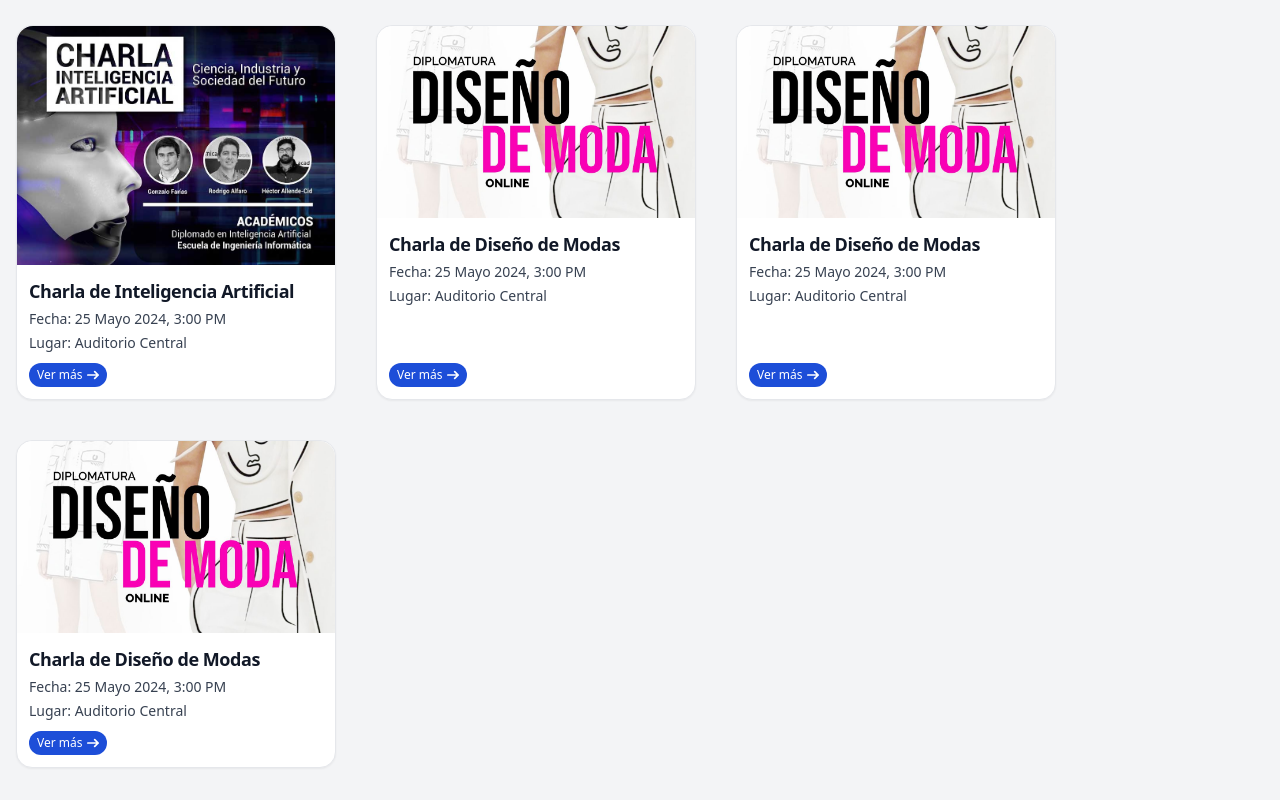
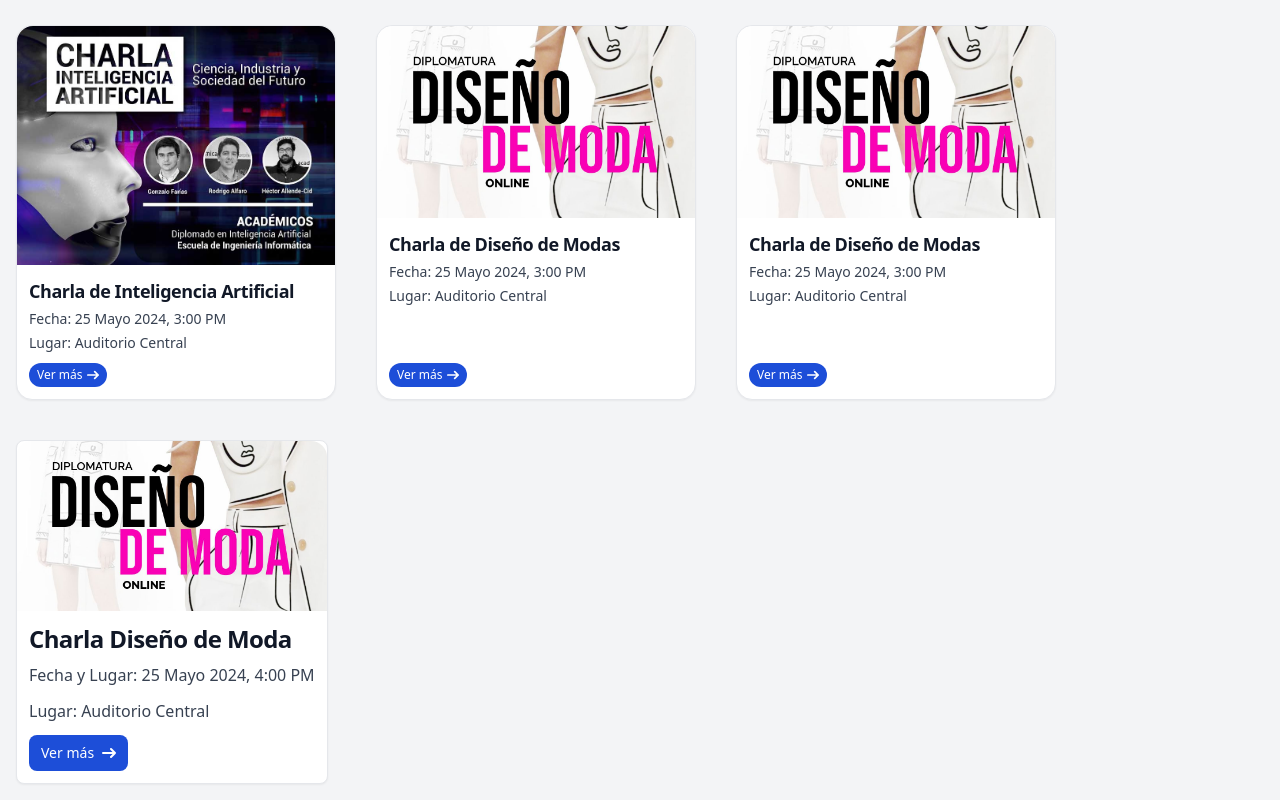
Before and after one commit to Cfabiola25/Tailwindcss, a plain HTML site: page index.html in a window 1280 px wide. Shown: the part 1236-2036 px from the top of the page. Drawn offline with nearby package versions, Linux system fonts and the light colour scheme.

Commit message:
Segundo commit arreglos

```diff
--- a/index.html
+++ b/index.html
@@ -343,35 +343,30 @@
 
 
 <!-- Tarjeta de Evento -->
-<div class="max-w-xs w-80 bg-white border border-gray-200 rounded-2xl shadow-sm dark:bg-gray-800 dark:border-gray-700 flex flex-col justify-between">
-  <div class="w-full h-48">
+   <div class="max-w-xs bg-white border border-gray-200 rounded-lg shadow-sm dark:bg-gray-800 dark:border-gray-700 overflow-hidden">
+      <div class="w-full h-[170px]">
         <a href="#">
           <img
             src="images/1.-Diseno-de-Moda-2025.jpg"
-        alt="Charla de Diseño de Modas"
+            alt="Charla de IA"
             class="w-full h-full object-cover rounded-t-2xl"
           />
         </a>
    </div>
-  <div class="p-3 flex flex-col justify-between flex-grow">
-    <div>
+    <div class="p-3">
         <a href="#">
-        <h5 class="mb-1 text-lg font-bold tracking-tight text-gray-900 dark:text-white">Charla de Diseño de Modas</h5>
+            <h5 class="mb-2 text-2xl font-bold tracking-tight text-gray-900 dark:text-white">Charla Diseño de Moda</h5>
         </a>
-      <p class="mb-1 text-sm text-gray-700 dark:text-gray-400">Fecha: 25 Mayo 2024, 3:00 PM</p>
-      <p class="mb-2 text-sm text-gray-700 dark:text-gray-400">Lugar: Auditorio Central</p>
-    </div>
-    <div>
-      <a href="#" class="inline-flex items-center px-2 py-1 text-xs font-medium text-white bg-blue-700 rounded-2xl hover:bg-blue-800 focus:ring-4 focus:outline-none focus:ring-blue-300 dark:bg-blue-600 dark:hover:bg-blue-700 dark:focus:ring-blue-800">
+        <p class="mb-3 font-normal text-gray-700 dark:text-gray-400">Fecha y Lugar: 25 Mayo 2024, 4:00 PM</p>
+        <p class="mb-3 font-normal text-gray-700 dark:text-gray-400">Lugar: Auditorio Central</p>
+        <a href="#" class="inline-flex items-center px-3 py-2 text-sm font-medium text-center text-white bg-blue-700 rounded-lg hover:bg-blue-800 focus:ring-4 focus:outline-none focus:ring-blue-300 dark:bg-blue-600 dark:hover:bg-blue-700 dark:focus:ring-blue-800">
             Ver más
-        <svg class="rtl:rotate-180 w-3 h-3 ms-1" aria-hidden="true" xmlns="http://www.w3.org/2000/svg" fill="none" viewBox="0 0 14 10">
+             <svg class="rtl:rotate-180 w-3.5 h-3.5 ms-2" aria-hidden="true" xmlns="http://www.w3.org/2000/svg" fill="none" viewBox="0 0 14 10">
                 <path stroke="currentColor" stroke-linecap="round" stroke-linejoin="round" stroke-width="2" d="M1 5h12m0 0L9 1m4 4L9 9"/>
             </svg>
         </a>
     </div>
 </div>
-</div>
-
 
 </body>
 </html>
```
Also changed, not shown: index2.html (+8 -8 lines). Lines whose indentation alone changed are shown as unchanged.
